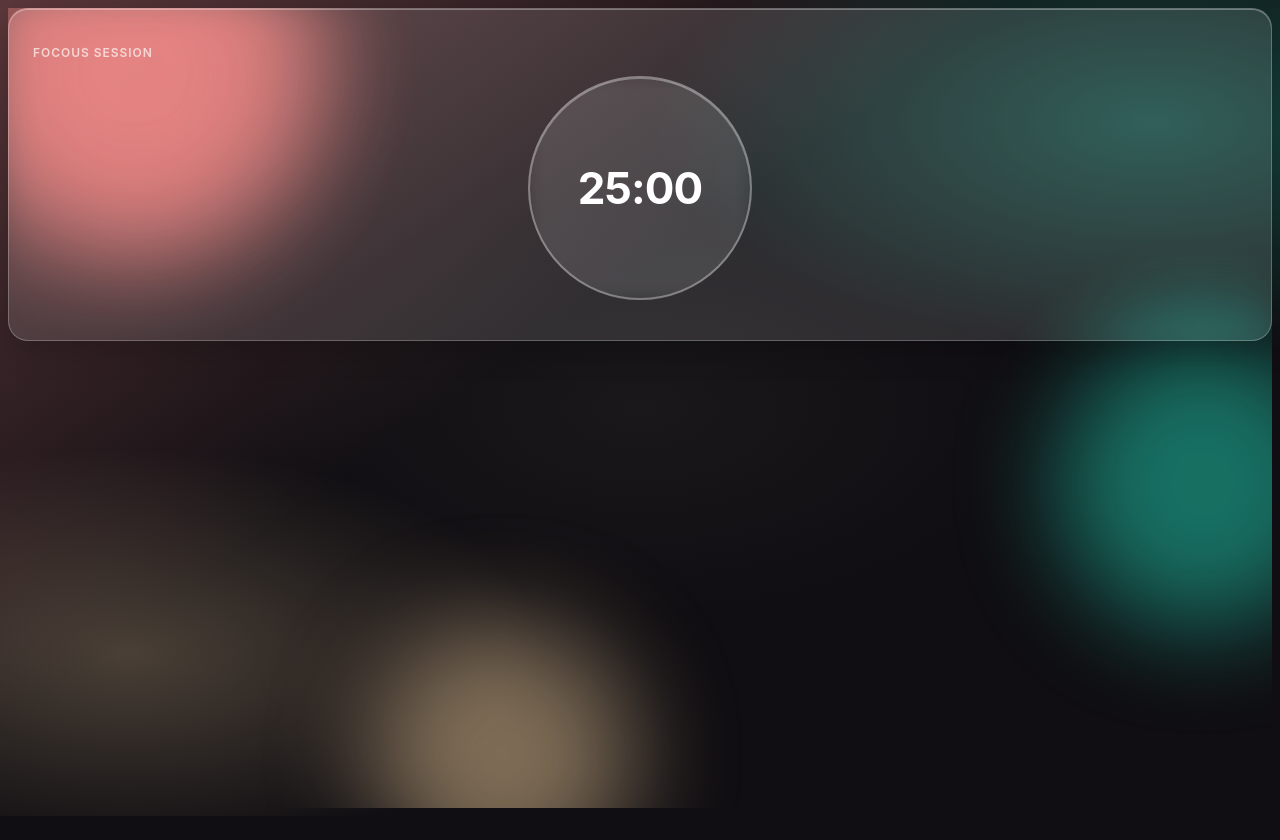
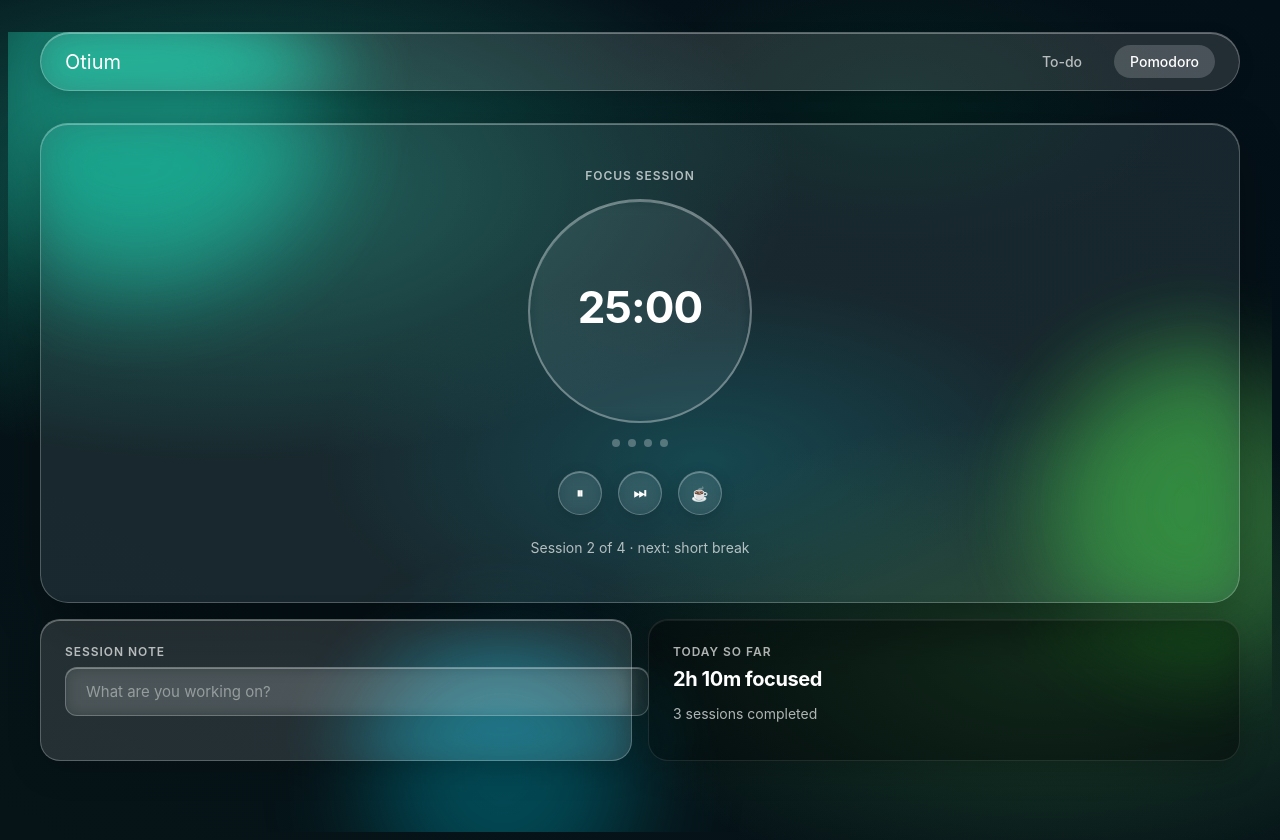
Before and after one commit to JDpatel69/lofi-hub, a plain HTML site: page client/pomodoro.html in a window 1280 px wide. Before the commit the page ends 816 px from the top, so only its background shows below. Drawn offline with Linux system fonts and the light colour scheme.

Commit message:
made js file : jenish

```diff
--- a/client/pomodoro.html
+++ b/client/pomodoro.html
@@ -5,17 +5,55 @@
   <title>Pomodoro Timer</title>
   <link rel="stylesheet" href="../css/glassmorphism.css">
 </head>
-<body class="scene bg-dusk">
+<body class="scene bg-ocean">
 
   <div class="blobs">
     <div class="blob blob-a"></div>
     <div class="blob blob-b"></div>
     <div class="blob blob-c"></div>
   </div>
+
+  <div class="layer wrap" style="margin-top: 2rem;">
+
+    <nav class="bar">
+      <span class="title-s">Otium</span>
+      <span class="fill"></span>
+      <a class="bar-link" href="todo.html">To-do</a>
+      <a class="bar-link on" href="pomodoro.html">Pomodoro</a>
+    </nav>
+
+    <div class="panel bold t-teal" style="margin-top: 2rem; text-align: center;">
+      <p class="cap">Focus session</p>
+      <div class="ring" style="width: 220px; height: 220px; margin: 1rem auto;">
+        <span class="title title-l">25:00</span>
+      </div>
+
+      <div class="dots" style="margin-bottom: 1.5rem;">
+        <span class="dot" id="dt1"></span>
+        <span class="dot" id="dt2"></span>
+        <span class="dot" id="dt3"></span>
+        <span class="dot" id="dt4"></span>
+      </div>
+
+      <div class="row" style="justify-content: center;">
+        <button class="btn btn-icon">⏸</button>
+        <button class="btn btn-icon">⏭</button>
+        <button class="btn btn-icon">☕</button>
+      </div>
+
+      <p class="muted" style="margin-top: 1.5rem;">Session 2 of 4 · next: short break</p>
+    </div>
+
+    <div class="grid" style="margin-top: 1rem;">
       <div class="card">
-    <p class="cap"> FOCOUS SESSION</p>
-    <div class="ring" style="width: 220px; height: 220px; margin: 1rem auto;">
-        <pre class="title title-l" style="margin: 0;">25:00</pre>
+        <span class="cap">Session note</span>
+        <input class="field" placeholder="What are you working on?">
+      </div>
+      <div class="card dim">
+        <span class="cap">Today so far</span>
+        <h3 class="title title-s">2h 10m focused</h3>
+        <p class="muted">3 sessions completed</p>
+      </div>
     </div>
 
   </div>
```
Also changed, not shown: client/To_do.html (+7 -4 lines), client/js/pomodoro.js (added). Lines whose indentation alone changed are shown as unchanged.
